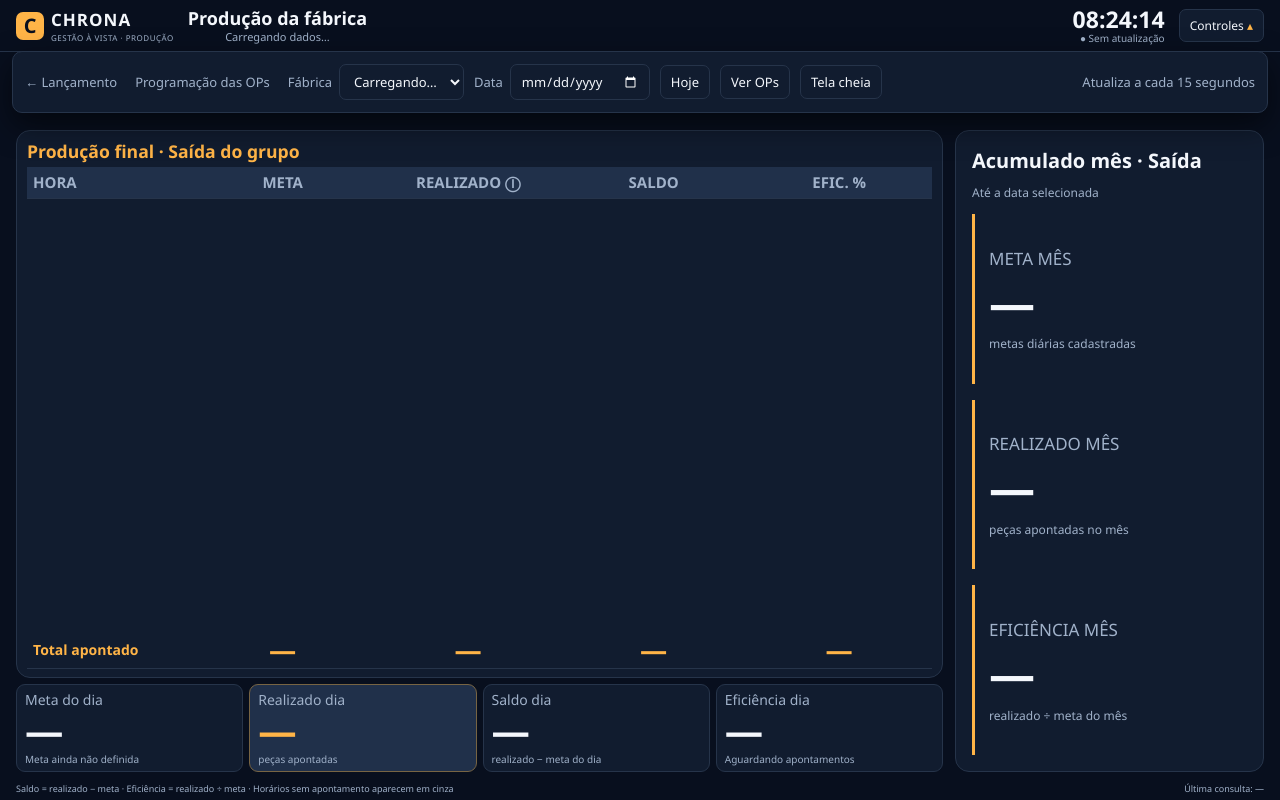
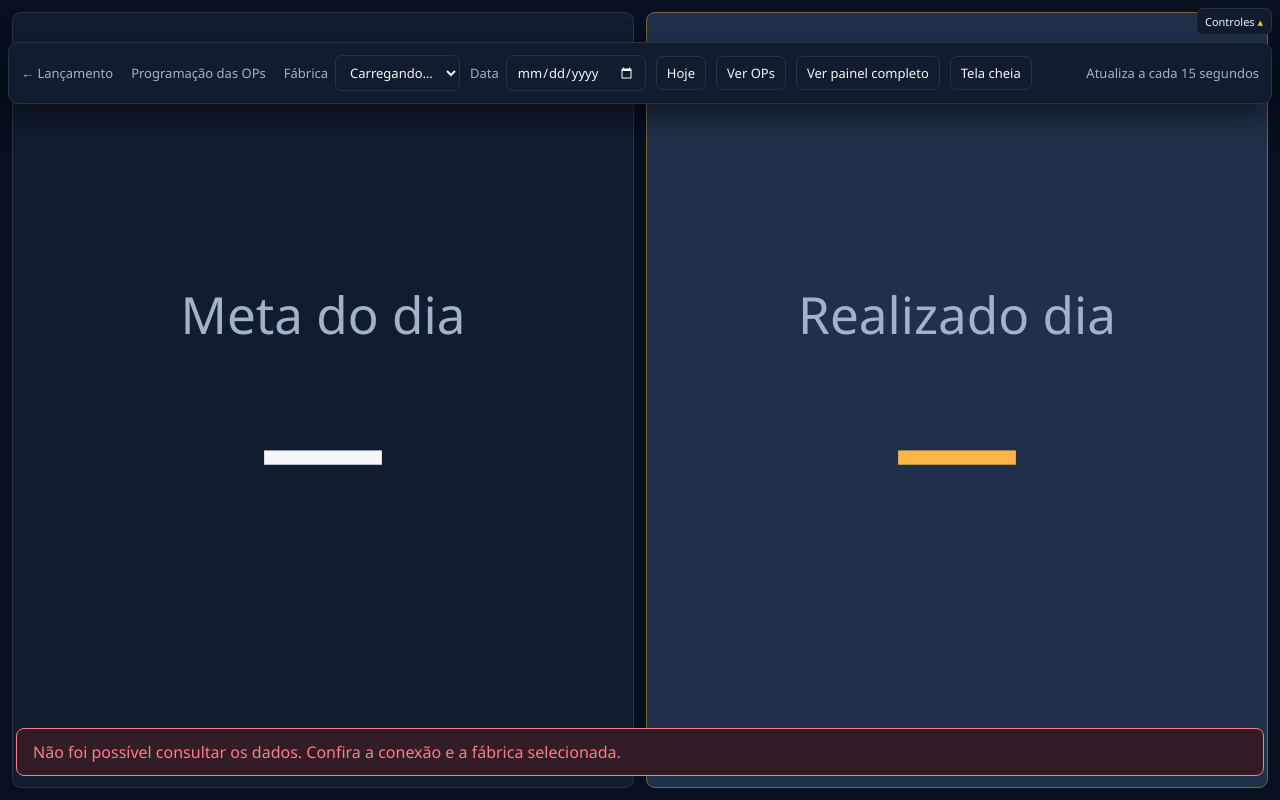
Before and after one commit to jrmtpi-wq/chrona, a Python web app: template templates/painel_producao.html in a window 1280 px wide, after a click on "Controles". Run offline with Jinja, Linux system fonts and the light colour scheme; the template is opened without the code that fills it, so the values that code supplies are empty.

Commit message:
Exibir meta e realizado ampliados na TV

```diff
--- a/static/painel-tv.css
+++ b/static/painel-tv.css
@@ -165,3 +165,23 @@ body:not(.op-mode) .flow-pane .metric>span{font-size:14px}
  body:not(.op-mode) .flow-pane .board-table tfoot th{font-size:9px}
  body:not(.op-mode) .monthly .month-grid{grid-template-columns:minmax(0,1fr)}
 }
+
+/* TV ampliada: somente a meta e o realizado do dia. */
+body.tv-focus{height:100dvh;min-height:0;overflow:hidden}
+body.tv-focus header{position:absolute;inset:0 0 auto;z-index:10;min-height:0;padding:0;border:0;background:none}
+body.tv-focus header>.brand,body.tv-focus header>.context,body.tv-focus header>.clock{display:none}
+body.tv-focus .tv-controls{position:absolute;top:8px;right:8px}
+body.tv-focus .tv-controls summary{font-size:11px;padding:5px 8px;opacity:.55}
+body.tv-focus .tv-controls summary:hover,body.tv-focus .tv-controls summary:focus-visible,body.tv-focus .tv-controls[open] summary{opacity:1}
+body.tv-focus .tv-controls nav{position:fixed;top:42px;left:8px;right:8px}
+body.tv-focus main{flex:1;min-height:0;padding:12px;gap:0}
+body.tv-focus .board-layout{display:flex;flex:1;min-height:0}
+body.tv-focus #saida-painel{display:flex;flex:1;min-height:0}
+body.tv-focus .board-hourly,body.tv-focus .monthly,body.tv-focus #programacao-painel,body.tv-focus .detail-view,body.tv-focus footer{display:none!important}
+body.tv-focus #saida-painel .metrics{display:grid;flex:1;grid-template-columns:repeat(2,minmax(0,1fr));grid-template-rows:minmax(0,1fr);gap:12px;min-height:0}
+body.tv-focus #saida-painel .metric{justify-content:center;align-items:center;text-align:center;padding:16px;min-width:0}
+body.tv-focus #saida-painel .metric:nth-child(n+3),body.tv-focus #saida-painel .metric small{display:none}
+body.tv-focus #saida-painel .metric>span{font-size:clamp(24px,4vw,76px);line-height:1.2}
+body.tv-focus #saida-painel .metric>strong{font-size:clamp(36px,10vw,220px);line-height:1.15;margin:24px 0 0;max-width:100%;overflow-wrap:anywhere}
+body.tv-focus #aviso:not([hidden]){position:fixed;bottom:10px;left:16px;right:16px;z-index:11}
+@media(max-width:600px){body.tv-focus #saida-painel .metrics{grid-template-columns:minmax(0,1fr);grid-template-rows:repeat(2,minmax(0,1fr))}body.tv-focus #saida-painel .metric>strong{font-size:clamp(36px,18vw,100px);margin-top:12px}}
--- a/static/painel-tv.js
+++ b/static/painel-tv.js
@@ -211,9 +211,23 @@
   $('data').addEventListener('change', () => { selectedDate = $('data').value; changeFilter(); });
   $('hoje').addEventListener('click', () => { selectedDate = ''; changeFilter(); });
   $('alternar-visao').addEventListener('click', () => {
+    document.body.classList.remove('tv-focus');
+    setText('alternar-foco', 'Somente meta e realizado');
+    $('alternar-foco').setAttribute('aria-pressed', 'false');
     const detail = document.body.classList.toggle('op-mode');
     document.querySelectorAll('.detail-view').forEach(e => e.hidden = !detail);
     setText('alternar-visao', detail ? 'Ver painel de bordo' : 'Ver OPs');
+  });
+  $('alternar-foco').addEventListener('click', () => {
+    const focus = document.body.classList.toggle('tv-focus');
+    if (focus) {
+      document.body.classList.remove('op-mode');
+      document.querySelectorAll('.detail-view').forEach(e => e.hidden = true);
+      setText('alternar-visao', 'Ver OPs');
+    }
+    setText('alternar-foco', focus ? 'Ver painel completo' : 'Somente meta e realizado');
+    $('alternar-foco').setAttribute('aria-pressed', String(focus));
+    document.querySelector('.tv-controls').open = false;
   });
   $('definir-meta').addEventListener('click', () => {
     if (!data) return;
@@ -255,6 +269,7 @@
     finally { $('salvar-meta').disabled = false; }
   });
   $('tela-cheia').addEventListener('click', async () => {
+    document.querySelector('.tv-controls').open = false;
     try {
       if (document.fullscreenElement) await document.exitFullscreen();
       else await document.documentElement.requestFullscreen();
--- a/templates/painel_producao.html
+++ b/templates/painel_producao.html
@@ -7,7 +7,7 @@
   <link rel="stylesheet" href="{{ url_for('static', filename='painel-tv.css') }}">
   <script src="{{ url_for('static', filename='painel-tv.js') }}" defer></script>
 </head>
-<body>
+<body class="tv-focus">
   <header>
     <div class="brand"><span class="brand-mark">C</span><div><strong>CHRONA</strong><small>GESTÃO À VISTA · PRODUÇÃO</small></div></div>
     <div class="context"><span class="board-label">PAINEL DE BORDO</span><strong id="fabrica-nome">Produção da fábrica</strong><span id="dia-legenda">Carregando dados…</span></div>
@@ -22,6 +22,7 @@
     <button id="hoje">Hoje</button>
     <button id="definir-meta" hidden>Definir meta do dia</button>
     <button id="alternar-visao">Ver OPs</button>
+    <button id="alternar-foco" aria-pressed="true">Ver painel completo</button>
     <button id="tela-cheia">Tela cheia</button>
     <span class="refresh-note">Atualiza a cada 15 segundos</span>
   </nav>
```
